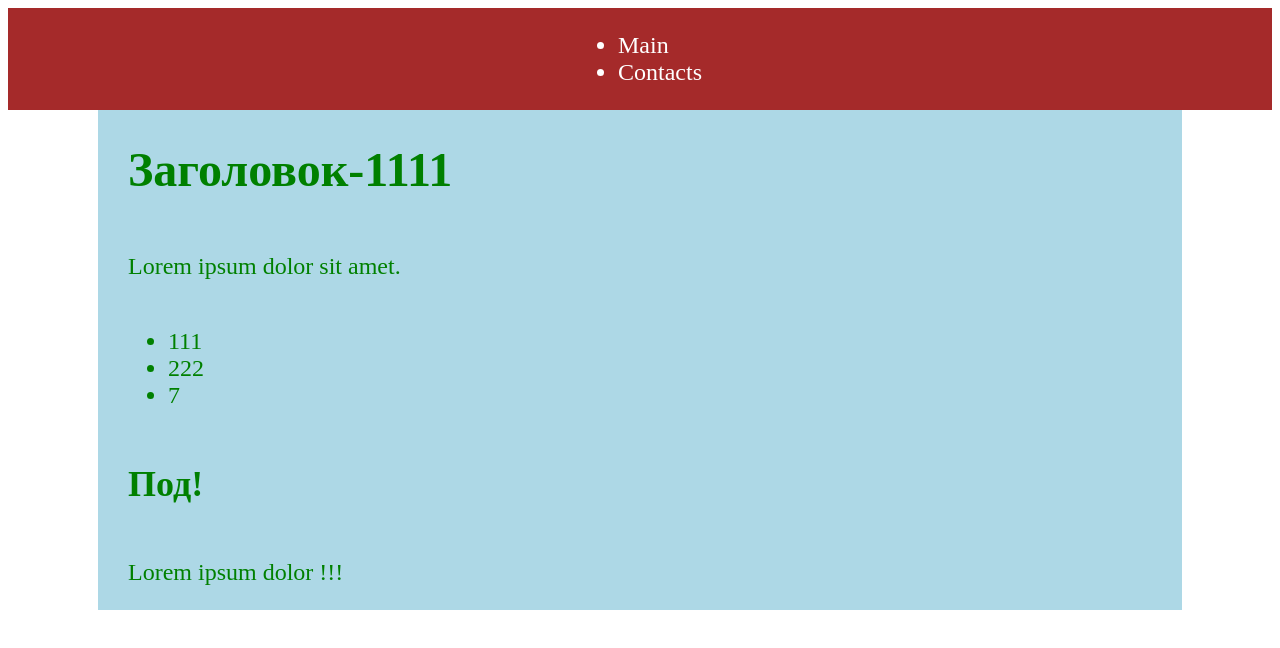
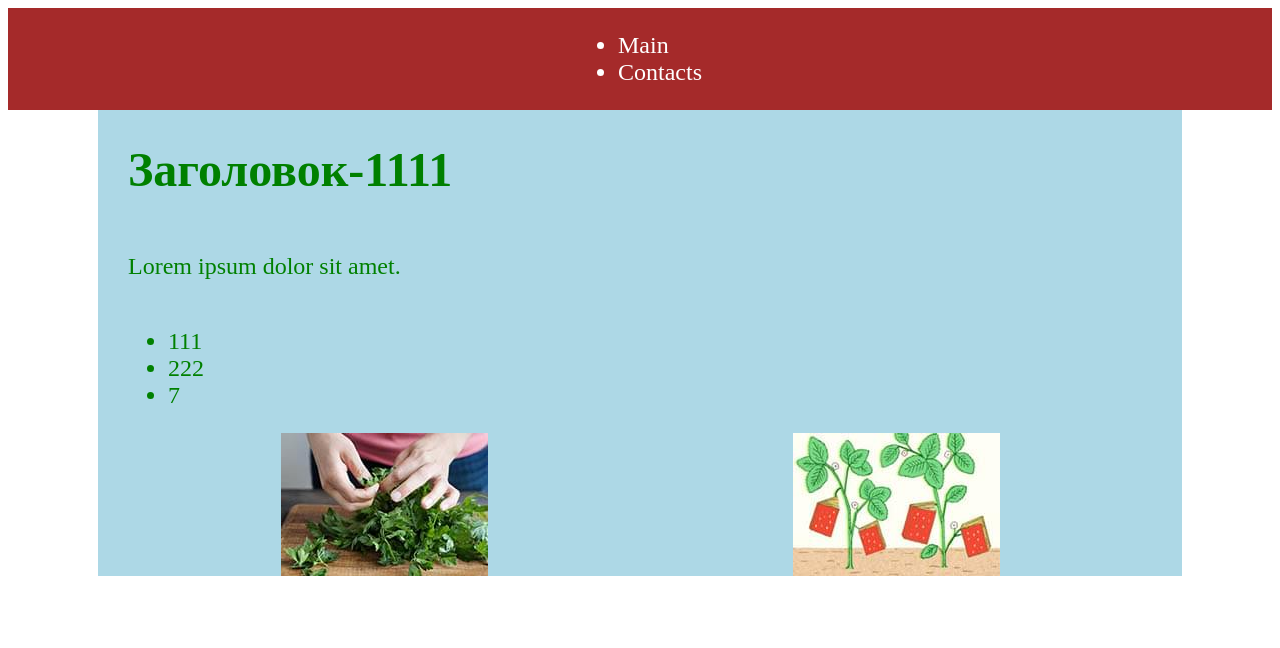
Before and after one commit to SergSmith64/gulp-scss-starter, a website: page app/index.html in a window 1280 px wide. Drawn offline with Linux system fonts and the light colour scheme.

Commit message:
feat: add watch for sneezed images

```diff
--- a/app/css/app.min.css
+++ b/app/css/app.min.css
@@ -1 +1 @@
-body{font-size:24px;font-family:serif;color:green;-webkit-box-sizing:border-box;box-sizing:border-box}.navbar{display:-webkit-box;display:-ms-flexbox;display:flex;-webkit-box-pack:center;-ms-flex-pack:center;justify-content:center;padding:0;width:100%;color:#fff;background-color:brown}.wrapper{display:-webkit-box;display:-ms-flexbox;display:flex;-webkit-box-orient:vertical;-webkit-box-direction:normal;-ms-flex-direction:column;flex-direction:column;background-color:#add8e6;padding-left:30px;padding-right:30px;margin:0 auto;width:1024px}
+body{font-size:24px;font-family:serif;color:green;-webkit-box-sizing:border-box;box-sizing:border-box}.navbar{display:-webkit-box;display:-ms-flexbox;display:flex;-webkit-box-pack:center;-ms-flex-pack:center;justify-content:center;padding:0;width:100%;color:#fff;background-color:brown}.wrapper{display:-webkit-box;display:-ms-flexbox;display:flex;-webkit-box-orient:vertical;-webkit-box-direction:normal;-ms-flex-direction:column;flex-direction:column;background-color:#add8e6;padding-left:30px;padding-right:30px;margin:0 auto;width:1024px}.wrap-img{display:-webkit-box;display:-ms-flexbox;display:flex;-ms-flex-pack:distribute;justify-content:space-around}
--- a/app/index.html
+++ b/app/index.html
@@ -24,8 +24,10 @@
       <li>222</li>
       <li>7</li>
     </ul>
-    <h2>Под!</h2>
-    <p>Lorem ipsum dolor !!!</p>
+    <div class="wrap-img">
+      <img src="./images/dest/image_0232_foodsense.jpg" alt="">
+      <img src="./images/dest/image_cookbooks_blog.jpg" alt="">
+    </div>
   </main>
 
   <script src="js/app.min.js"></script>
--- a/app/sass/main.sass
+++ b/app/sass/main.sass
@@ -20,3 +20,7 @@ body
     padding-right: 30px
     margin: 0 auto
     width: 1024px
+
+.wrap-img
+    display: flex
+    justify-content: space-around
--- a/package.json
+++ b/package.json
@@ -22,12 +22,14 @@
   "homepage": "https://github.com/SergSmith64/gulp-scss-starter#readme",
   "devDependencies": {
     "browser-sync": "^2.26.7",
+    "del": "^5.1.0",
     "gulp": "^4.0.2",
     "gulp-autoprefixer": "^7.0.1",
     "gulp-clean-css": "^4.3.0",
     "gulp-concat": "^2.6.1",
     "gulp-concat-css": "^3.1.0",
     "gulp-imagemin": "^7.1.0",
+    "gulp-newer": "^1.4.0",
     "gulp-rename": "^2.0.0",
     "gulp-sass": "^4.1.0",
     "gulp-sourcemaps": "^2.6.5",
```
Also changed, not shown: gulpfile.js (+9 -0 lines), app/images/dest/image_0232_foodsense.jpg (added), app/images/dest/image_cookbooks_blog.jpg (added).
